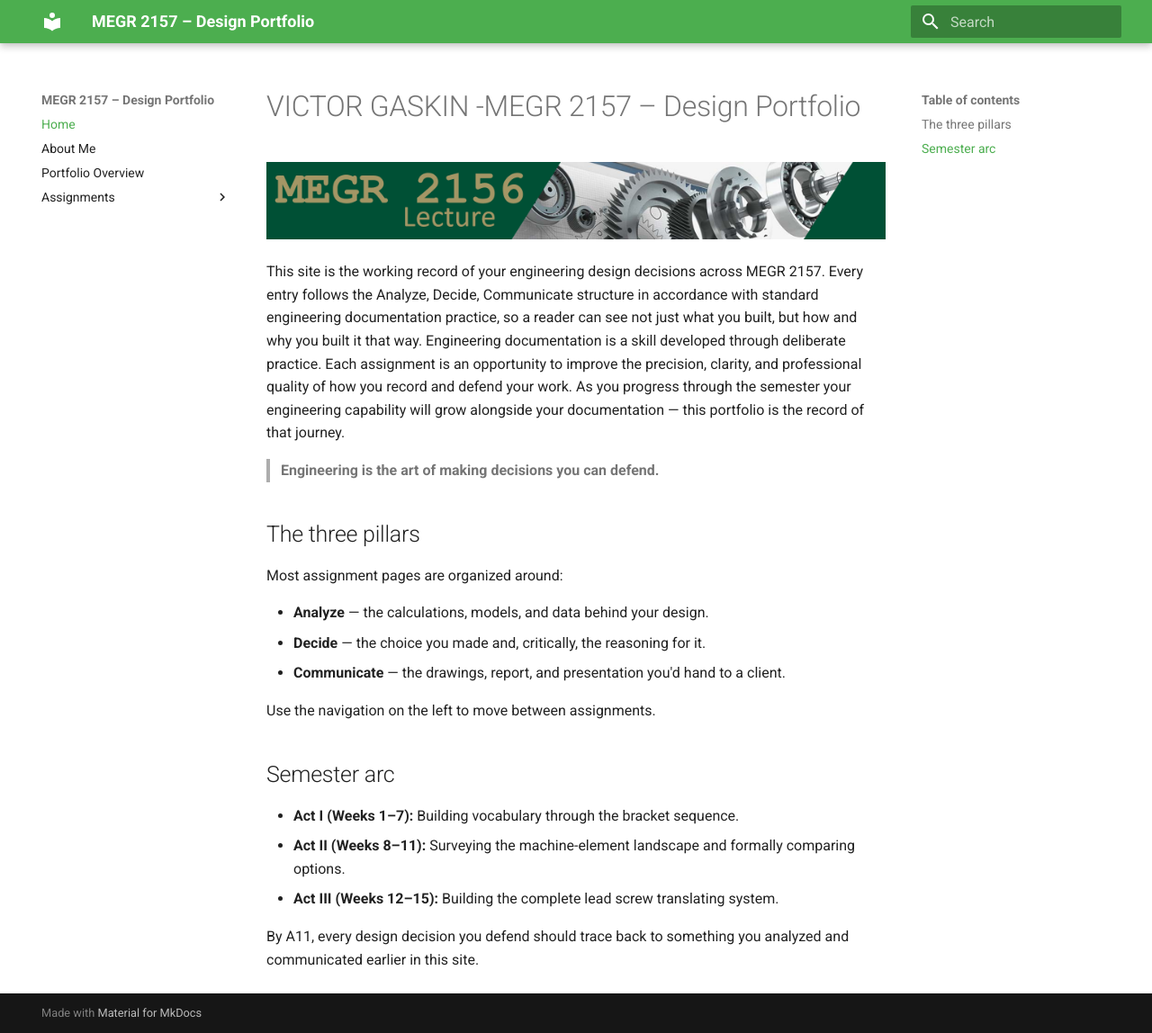
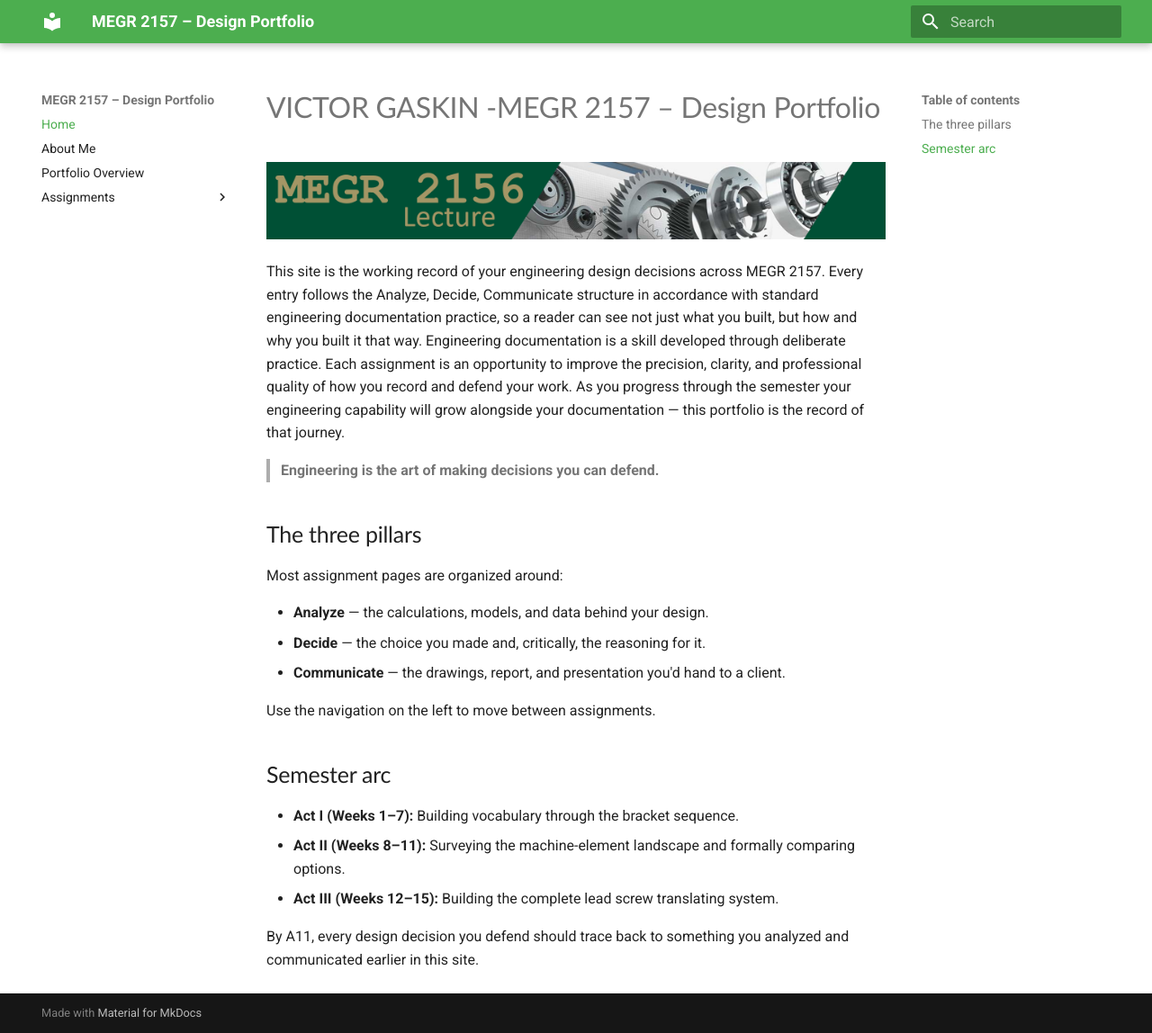
Before and after one commit to VictorGaskin/Designs-Project-Portfolio-, an MkDocs documentation site: the page built from docs/index.md, in a window 1280 px wide and 1148 px high. Shown: the whole window at 90% size. Built offline with MkDocs 1.6.1 and Material for MkDocs 9.7.7, drawn with Linux system fonts in a browser that asks for light colours.

Commit message:
revised css

```diff
--- a/mkdocs.yml
+++ b/mkdocs.yml
@@ -10,7 +10,7 @@ theme:
     - navigation.tracking
 
 extra_css:
-  - stylesheets/extra.css
+  - extra.css
 
 
 nav:
```
